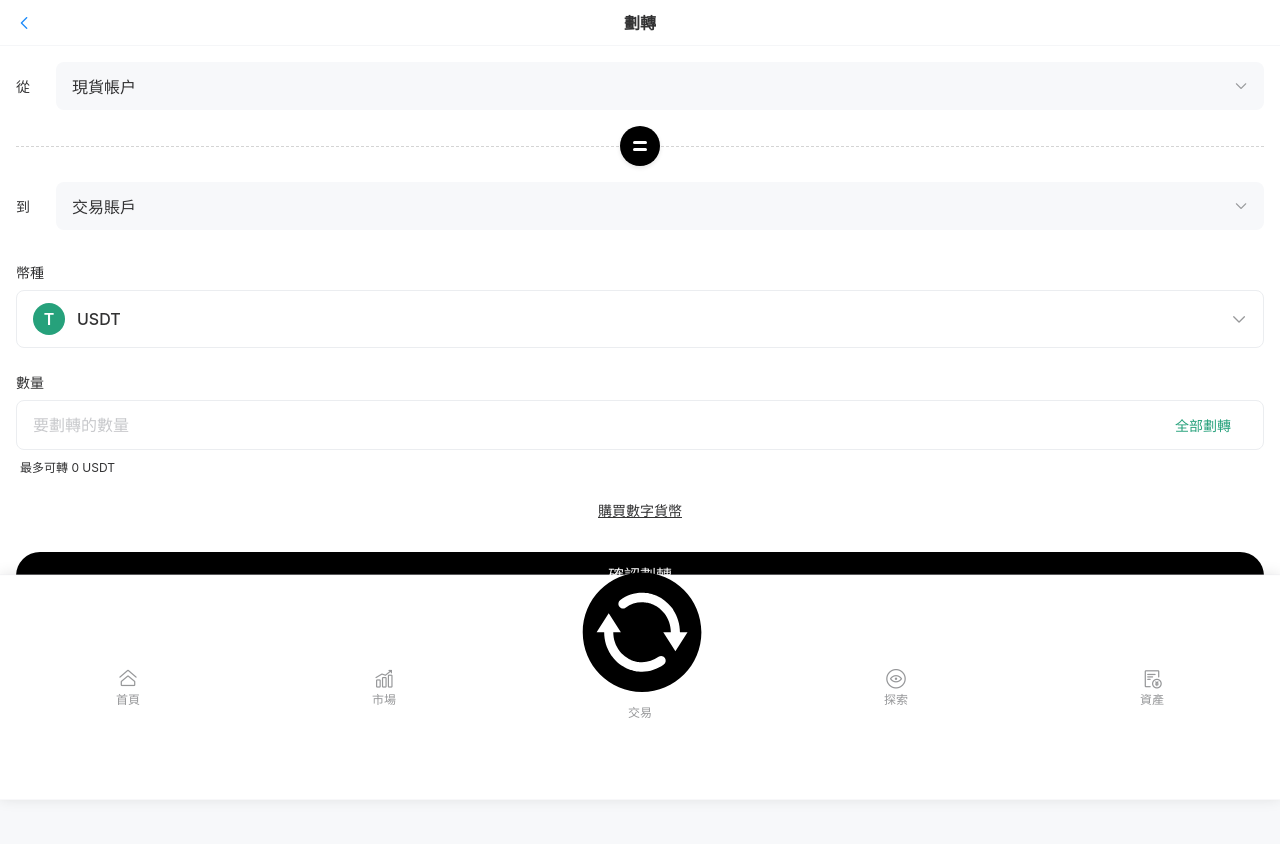
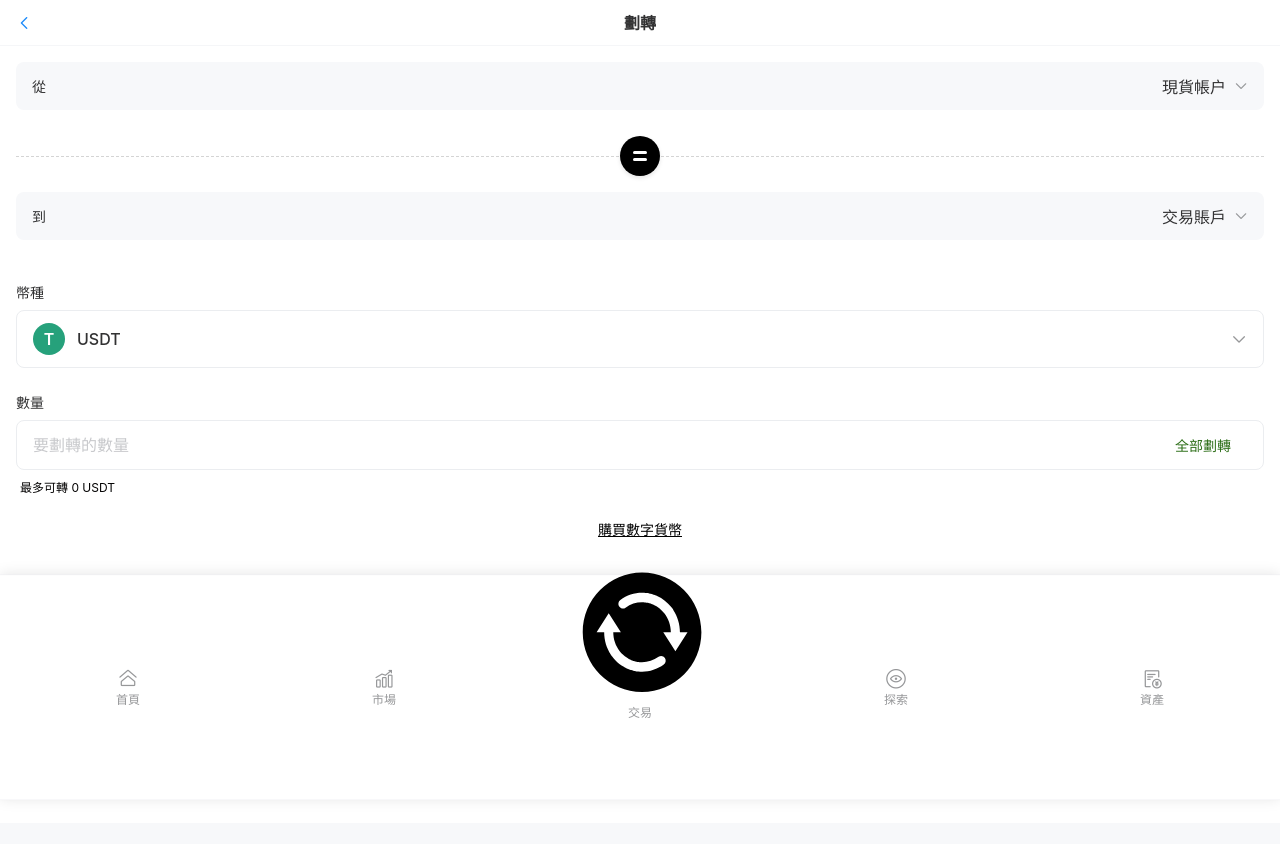
Before and after one commit to myuu69700-ship-it/web3_h5, a Vue app: page /transfer-detail in a window 1280 px wide. Shown: the top 844 px of the page. Built offline with nearby package versions, Linux system fonts and the light colour scheme.

Commit message:
feat:划转优化

```diff
--- a/src/views/TransferDetail.vue
+++ b/src/views/TransferDetail.vue
@@ -7,8 +7,8 @@
       <div class="account-section">
         <!-- 从账户 -->
         <div class="account-row">
-          <div class="account-label">從</div>
           <div class="select-field" @click="openFromAccountPicker">
+            <span class="account-label">從</span>
             <span class="account-name">{{ fromAccount }}</span>
             <van-icon name="arrow-down" class="arrow-icon" />
           </div>
@@ -27,8 +27,8 @@
 
         <!-- 到账户 -->
         <div class="account-row">
-          <div class="account-label">到</div>
           <div class="select-field" @click="openToAccountPicker">
+            <span class="account-label">到</span>
             <span class="account-name">{{ toAccount }}</span>
             <van-icon name="arrow-down" class="arrow-icon" />
           </div>
@@ -307,20 +307,10 @@ const goBack = () => {
   margin-bottom: 32px;
 
   .account-row {
-    display: flex;
-    align-items: center;
     margin-bottom: 16px;
-
-    .account-label {
-      font-size: 14px;
-      color: #323233;
-      width: 40px;
-      font-weight: 500;
-      flex-shrink: 0;
-    }
-
+    height: 58.23px;
     .select-field {
-      flex: 1;
+      width: 100%;
       background-color: #f7f8fa;
       border: none;
       border-radius: 8px;
@@ -335,15 +325,27 @@ const goBack = () => {
         background-color: #ebedf0;
       }
 
+      .account-label {
+        font-size: 14px;
+        color: #323233;
+        font-weight: 500;
+        flex-shrink: 0;
+      }
+
       .account-name {
         font-size: 16px;
         color: #323233;
         font-weight: 500;
+        flex: 1;
+        text-align: right;
+        margin-left: 8px;
       }
 
       .arrow-icon {
         font-size: 14px;
         color: #969799;
+        flex-shrink: 0;
+        margin-left: 8px;
       }
     }
   }
@@ -486,9 +488,9 @@ const goBack = () => {
       background-color: transparent;
       border: none;
       font-size: 14px;
-      color: #26a17b;
+      color: #2b6d16;
       cursor: pointer;
-      font-weight: 500;
+      font-weight: 400;
       white-space: nowrap;
 
       &:active {
@@ -499,7 +501,7 @@ const goBack = () => {
 
   .max-amount-hint {
     font-size: 12px;
-    color: #323233;
+    color: #040303;
     padding-left: 4px;
   }
 }
@@ -511,9 +513,11 @@ const goBack = () => {
 
   .buy-link {
     font-size: 14px;
-    color: #323233;
+    // color: #323233;
     cursor: pointer;
     text-decoration: underline;
+    color: #000;
+    display: block;
 
     &:active {
       opacity: 0.7;
@@ -531,6 +535,7 @@ const goBack = () => {
     background-color: #000000;
     border: none;
     color: #ffffff;
+    margin-top: 160px;
 
     &:active {
       opacity: 0.8;
```
